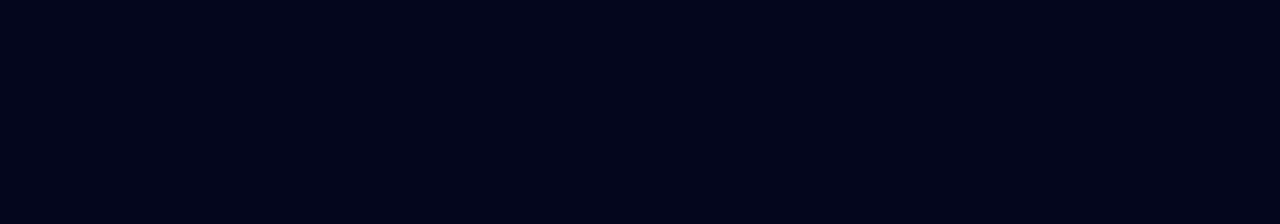
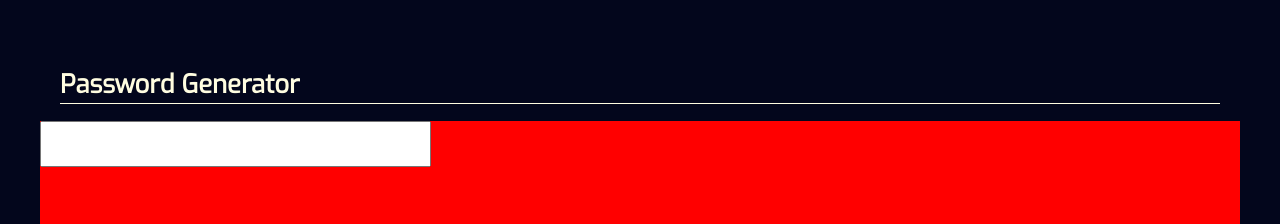
Before and after one commit to mustafaberat/personal-website-1, a Next.js app: page /things in a window 1280 px wide. Shown: the part 1736-1960 px from the top of the page. Before the commit the page ends 1766 px from the top, so only its background shows below. Built offline with nearby package versions, Linux system fonts and the light colour scheme.

Commit message:
init password generator calculation

```diff
--- /dev/null
+++ b/components/PasswordGenerator.js
@@ -0,0 +1,118 @@
+import React from "react";
+import Link from "next/link";
+
+let letters = [
+  "a",
+  "b",
+  "c",
+  "d",
+  "e",
+  "f",
+  "g",
+  "h",
+  "i",
+  "j",
+  "k",
+  "l",
+  "m",
+  "n",
+  "o",
+  "p",
+  "q",
+  "r",
+  "s",
+  "t",
+  "u",
+  "v",
+  "w",
+  "x",
+  "y",
+  "z",
+];
+let numbers = ["0", "1", "2", "3", "4", "5", "6", "7", "8", "9"];
+let specials = [
+  "+",
+  "-",
+  "&&",
+  "||",
+  "!",
+  "(",
+  ")",
+  "{",
+  "}",
+  "[",
+  "]",
+  "^",
+  "~",
+  "*",
+  "?",
+  ":",
+  '"',
+  "\\",
+];
+
+let NEXT_NUMBER_COUNTER = 97;
+
+class PasswordGenerator extends React.Component {
+  constructor(props) {
+    super(props);
+    this.state = { input: "" };
+    this.setPassword = this.setPassword.bind(this);
+  }
+
+  setPassword(event) {
+    let oldPassword = event.target.value;
+    let newPassword = "";
+
+    for (var i = 0; i < oldPassword.length; i++) {
+      let char = oldPassword.charAt(i);
+      if (/^\d+$/.test(char)) {
+        //   NUMBER
+        newPassword +=
+          numbers[
+            (numbers.indexOf(char) + NEXT_NUMBER_COUNTER) % numbers.length
+          ];
+      } else if (char.match(/[a-z]/i)) {
+        //LETTER
+        newPassword +=
+          letters[
+            (letters.indexOf(char) + NEXT_NUMBER_COUNTER) % letters.length
+          ];
+      } else {
+        //SPECIAL
+        newPassword +=
+          specials[
+            (specials.indexOf(char) + NEXT_NUMBER_COUNTER) % specials.length
+          ];
+      }
+
+      console.log(char, "\t ", newPassword);
+    }
+
+    this.setState({ input: newPassword });
+  }
+
+  render() {
+    return (
+      <div className="passwordGeneratorDiv">
+        <div className="passwordInputDiv">
+          <input
+            className="password-input"
+            type="text"
+            id="password"
+            name="password"
+            onChange={this.setPassword}
+          />
+        </div>
+        <div className="passwordResultDiv">
+          <p className="work-details" value={this.state.input}>
+            {this.state.input}
+          </p>
+        </div>
+        <div style={{ marginBottom: "20px" }}></div>
+      </div>
+    );
+  }
+}
+
+export default PasswordGenerator;
--- a/components/ThingsComp.js
+++ b/components/ThingsComp.js
@@ -1,7 +1,8 @@
-import React from 'react';
+import React from "react";
 
-import ThingsCard from '../components/ThingsCardComp'
-import MyHead from '../components/MyHead'
+import ThingsCard from "../components/ThingsCardComp";
+import PasswordGenerator from "../components/PasswordGenerator";
+import MyHead from "../components/MyHead";
 const Things = () => {
   return (
     <div className="container">
@@ -12,48 +13,61 @@ const Things = () => {
       </div>
       <div className="things">
         <ThingsCard
-                    text='TYT20 Counter'
-                    imageSource='https://raw.githubusercontent.com/mustafaberat/tyt-sayac-2020/master/assert/screenshot.PNG'
-                    path='https://tyt20-sayac.now.sh/' />
+          text="TYT20 Counter"
+          imageSource="https://raw.githubusercontent.com/mustafaberat/tyt-sayac-2020/master/assert/screenshot.PNG"
+          path="https://tyt20-sayac.now.sh/"
+        />
         <ThingsCard
-                    text='Covid19'
-                    imageSource='https://raw.githubusercontent.com/mustafaberat/covid19-website/master/src/screenshot.PNG'
-                    path='https://coronavirus-covid19.now.sh/' />
+          text="Covid19"
+          imageSource="https://raw.githubusercontent.com/mustafaberat/covid19-website/master/src/screenshot.PNG"
+          path="https://coronavirus-covid19.now.sh/"
+        />
         <ThingsCard
-                    text='Binarygap JS'
-                    imageSource='https://raw.githubusercontent.com/mustafaberat/binarygap-js/master/src/assets/screenshot.PNG'
-                    path='https://github.com/mustafaberat/binarygap-js' />
+          text="Binarygap JS"
+          imageSource="https://raw.githubusercontent.com/mustafaberat/binarygap-js/master/src/assets/screenshot.PNG"
+          path="https://github.com/mustafaberat/binarygap-js"
+        />
         <ThingsCard
-                    text='Personal Website'
-                    imageSource='img/output.PNG'
-                    path='/' />
+          text="Personal Website"
+          imageSource="img/output.PNG"
+          path="/"
+        />
         <div style={{ marginBottom: "20px" }}></div>
       </div>
       <div className="things-titlediv">
         <h1 className="workexperience-title">Games</h1>
-
       </div>
       <div className="things">
         <ThingsCard
-                    text='Flappy Bee'
-                    imageSource='https://raw.githubusercontent.com/mustafaberat/Flappy-bee/master/public/VizvizGame.png'
-                    path='https://vizviz.now.sh/' />
+          text="Flappy Bee"
+          imageSource="https://raw.githubusercontent.com/mustafaberat/Flappy-bee/master/public/VizvizGame.png"
+          path="https://vizviz.now.sh/"
+        />
         <ThingsCard
-                    text='Minesweeper'
-                    imageSource='https://raw.githubusercontent.com/mustafaberat/MayinTarlasi-Game-by-Vue/master/src/output/screenshot.PNG'
-                    path='https://mayin-tarlasi.now.sh/' />
+          text="Minesweeper"
+          imageSource="https://raw.githubusercontent.com/mustafaberat/MayinTarlasi-Game-by-Vue/master/src/output/screenshot.PNG"
+          path="https://mayin-tarlasi.now.sh/"
+        />
         <ThingsCard
-                    text='XOX Game'
-                    imageSource='https://raw.githubusercontent.com/mustafaberat/XOX-Game-by-Vue/master/src/img/Screenshot.PNG'
-                    path='https://xox.now.sh/' />
+          text="XOX Game"
+          imageSource="https://raw.githubusercontent.com/mustafaberat/XOX-Game-by-Vue/master/src/img/Screenshot.PNG"
+          path="https://xox.now.sh/"
+        />
         <ThingsCard
-                    text='Piano'
-                    imageSource='https://raw.githubusercontent.com/mustafaberat/piano/master/public/screenshot.PNG'
-                    path='https://piano-beta.now.sh/' />
+          text="Piano"
+          imageSource="https://raw.githubusercontent.com/mustafaberat/piano/master/public/screenshot.PNG"
+          path="https://piano-beta.now.sh/"
+        />
         <div style={{ marginBottom: "20px" }}></div>
+      </div>
+      <div className="things-titlediv">
+        <h1 className="workexperience-title">Password Generator</h1>
+      </div>
+      <div>
+        <PasswordGenerator />
       </div>
     </div>
   );
-}
+};
 
-export default Things
+export default Things;
--- a/styles/main.css
+++ b/styles/main.css
@@ -13,5 +13,6 @@
 @import "./things.css";
 @import "./technologies.css";
 @import "./workexperience.css";
+@import "./password-generator.css";
 
 @import "./devices.css";
--- /dev/null
+++ b/styles/password-generator.css
@@ -0,0 +1,20 @@
+.passwordGeneratorDiv {
+  background-color: red;
+  display: grid;
+  grid-template-columns: 1fr 2fr;
+  grid-gap: 40px 50px;
+  align-items: center;
+  width: 100%;
+}
+
+.passwordResultDiv {
+  background-color: green;
+}
+
+.passwordInputDiv {
+}
+
+.password-input {
+  width: 100%;
+  height: var(--fingerSize);
+}
```
Also changed, not shown: components/headerComponent.js (+4 -4 lines). Lines whose indentation alone changed are shown as unchanged.
